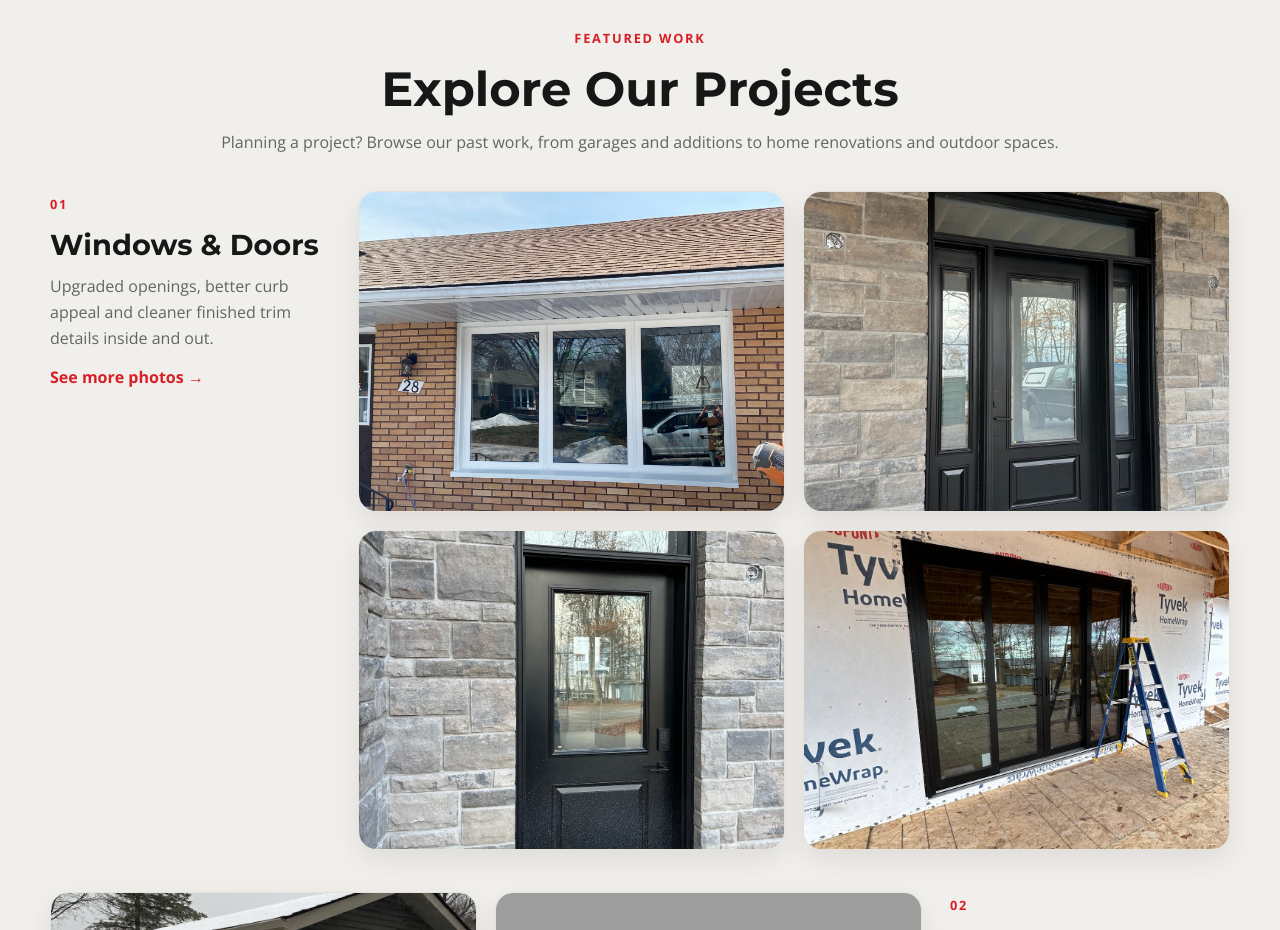
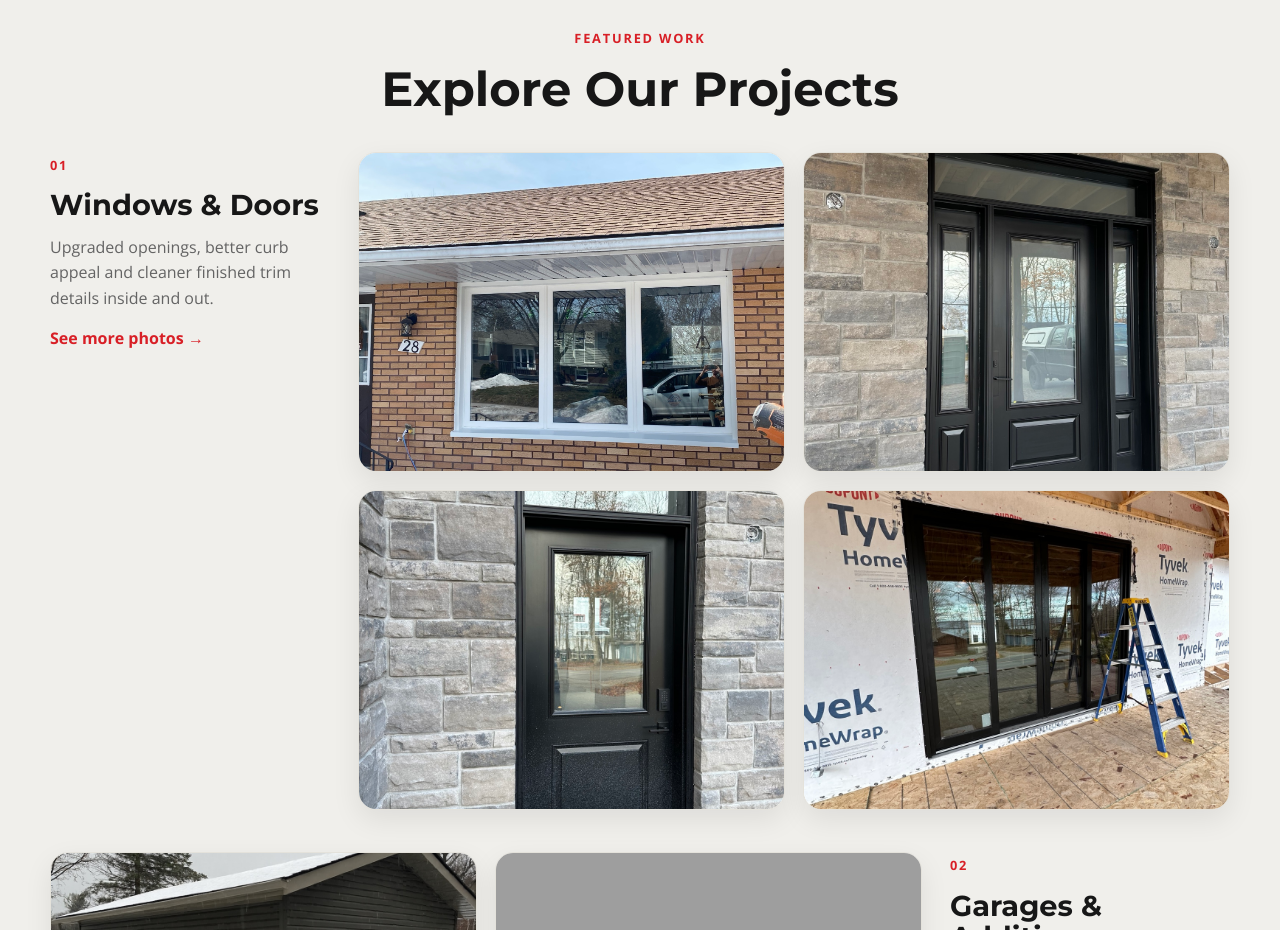
Before and after one commit to BC705/bradshawconstruction.ca, a plain HTML site: page index.html in a window 1280 px wide. Shown: the part 3220-4150 px from the top of the page. Drawn offline with nearby package versions, Linux system fonts and the light colour scheme; grey boxes are pictures that could not be loaded.

Commit message:
Remove featured projects description

```diff
--- a/index.html
+++ b/index.html
@@ -140,7 +140,6 @@
         <div class="section-heading center">
           <p class="eyebrow dark">Featured Work</p>
           <h2>Explore Our Projects</h2>
-          <p>Planning a project? Browse our past work, from garages and additions to home renovations and outdoor spaces.</p>
         </div>
 
         <div class="category-block" id="windows-doors">
```
